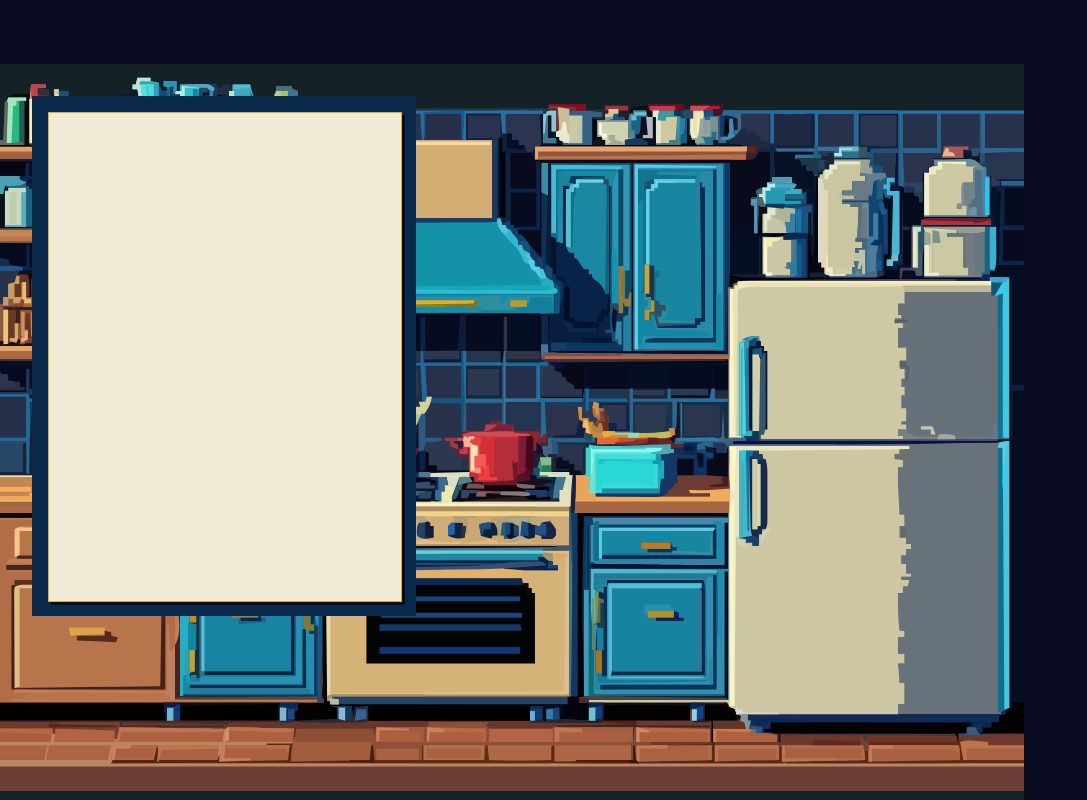
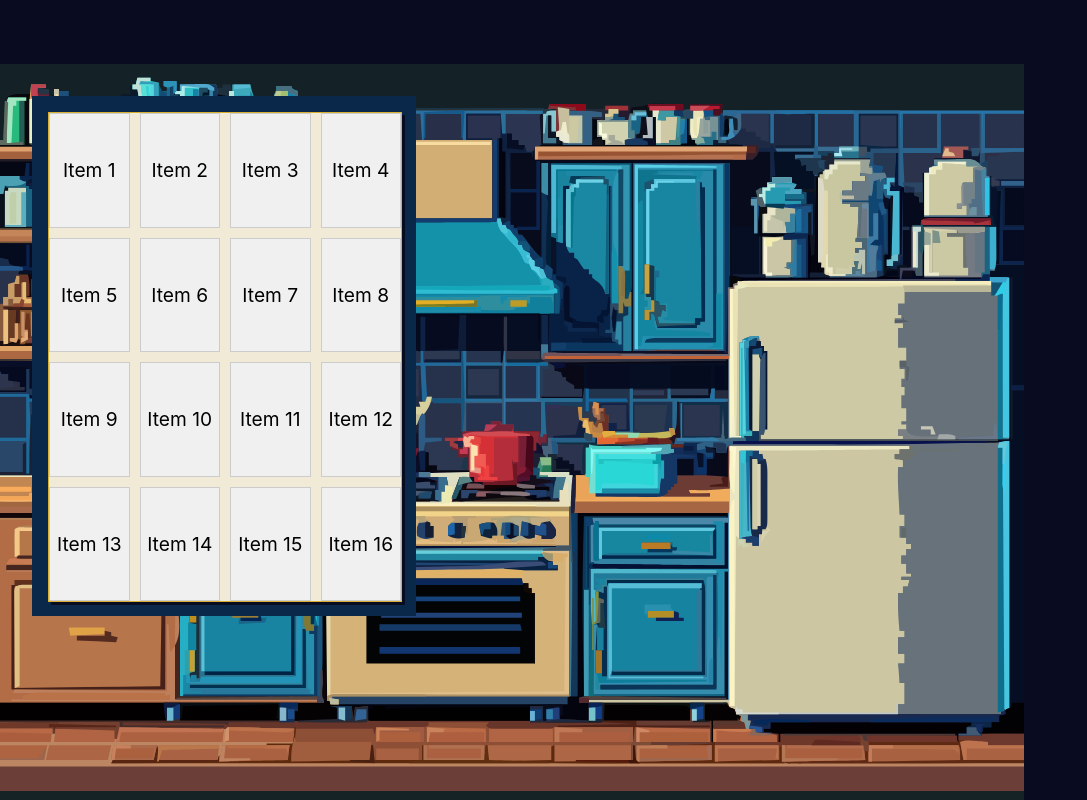
Before and after one commit to jutinwang/Hackthe6ix-2024-Project, a React (Create React App) app in the folder hackthe6ix-project/: page / in a window 1280 px wide. Both pictures are taken after a click on the element 864 px from the left and 508 px from the top of the page. Shown: the whole page, without its empty margins (0-1087 px from the left). Built offline with nearby package versions, Linux system fonts and the light colour scheme.

Commit message:
Fridge grid done

```diff
--- a/hackthe6ix-project/src/components/ClickableSection.js
+++ b/hackthe6ix-project/src/components/ClickableSection.js
@@ -1,12 +1,12 @@
 import React, {useState} from "react";
 import './clickable-section.css';
+import FridgeGrid from "./FridgeGrid";
 
 export default function ClickableSection(){
 
     const [openFridge, setOpenFridge] = useState(false);
 
     const handleFridgeClick = () => {
-        console.log('fridge has been clicked');
         setOpenFridge(!openFridge)
     }
 
@@ -15,9 +15,7 @@ export default function ClickableSection(){
             <div className="fridge-body" onClick={() => handleFridgeClick()}>
             </div>
             <div className={`fridge-content ${openFridge ? 'show' : ''}`}>
-                <div className={`fridge-info ${openFridge ? 'show' : ''}`}>
-
-                </div>
+                <FridgeGrid openFridge={openFridge}/>
             </div>
         </div>
     )
--- /dev/null
+++ b/hackthe6ix-project/src/components/FridgeGrid.js
@@ -0,0 +1,17 @@
+import React, {useState} from "react";
+import './fridge-grid.css';
+import './clickable-section.css';
+
+export default function FridgeGrid({openFridge}){
+
+    return(
+
+        <div className={`fridge-info ${openFridge ? 'show' : ''}`}>
+            {[...Array(16)].map((_, index) => (
+                <div key={index} className="grid-item">
+                    Item {index + 1}
+                </div>
+            ))}
+        </div>
+    )
+}
--- a/hackthe6ix-project/src/components/clickable-section.css
+++ b/hackthe6ix-project/src/components/clickable-section.css
@@ -37,5 +37,5 @@
     display: none;
 }
 .fridge-info.show{
-    display: block;
+    display: grid;
 }
--- /dev/null
+++ b/hackthe6ix-project/src/components/fridge-grid.css
@@ -0,0 +1,14 @@
+.fridge-info{
+    grid-template-columns: repeat(4, 1fr);
+    grid-template-rows: repeat(4, 1fr);
+    gap: 10px;
+}
+
+.fridge-info .grid-item {
+    background-color: #f0f0f0;
+    border: 1px solid #ccc;
+    display: flex;
+    align-items: center;
+    justify-content: center;
+    font-size: 1.2em;
+}
```
